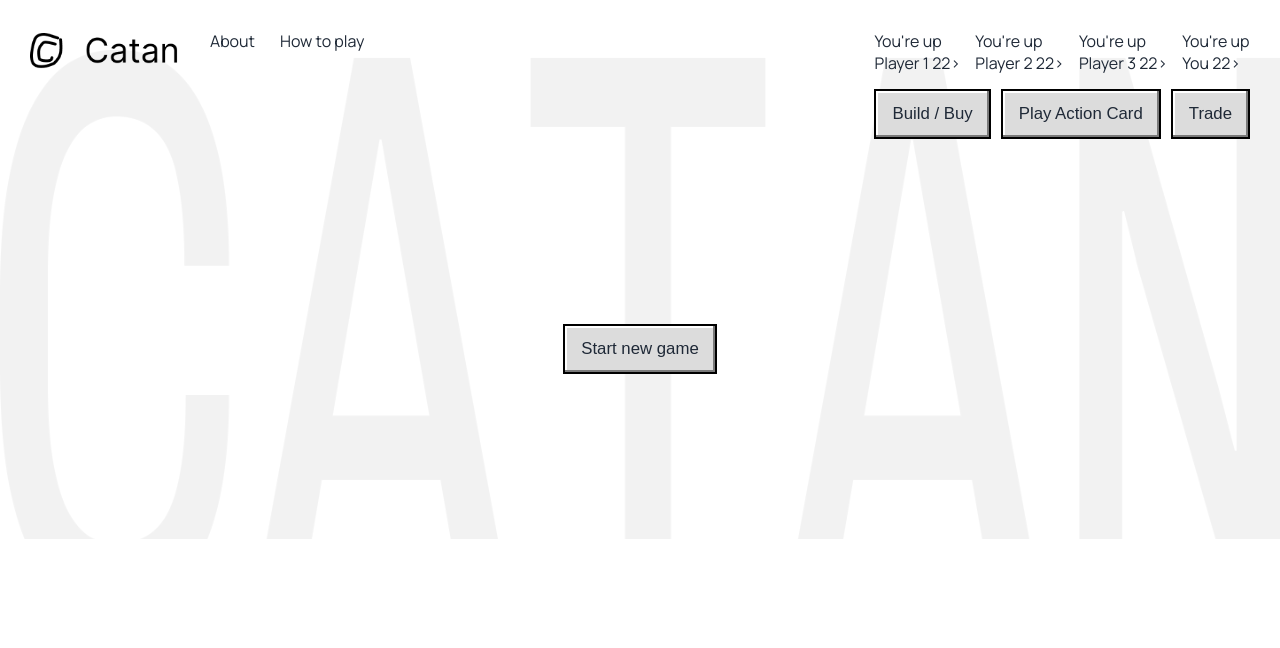
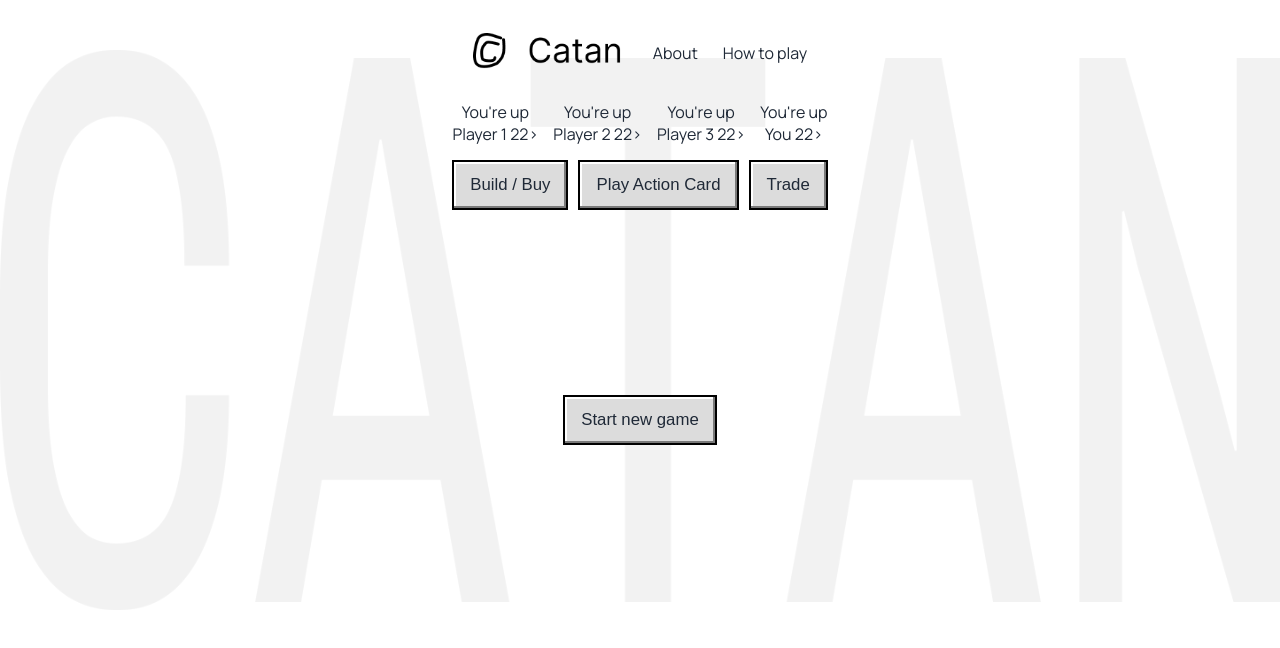
Before and after one commit to kevanlee/catan, a website built with Vite: page index.html in a window 1280 px wide. Built offline with nearby package versions, Linux system fonts and the light colour scheme.

Commit message:
Center header content

```diff
--- a/styles.css
+++ b/styles.css
@@ -34,20 +34,24 @@
 
 .main-nav {
   display: flex;
-  flex-direction: row;
+  flex-direction: column;
+  align-items: center;
   gap: 25px;
+  text-align: center;
 }
 
 .left-nav {
   display: flex;
+  align-items: center;
   gap: 30px;
+  justify-content: center;
 }
 
 .right-nav {
-  margin-left: auto;
   display: flex;
   flex-direction: column;
   gap: 15px;
+  align-items: center;
 }
 
 #logo img { width: 150px; }
@@ -67,6 +71,7 @@
   display: flex;
   flex-direction: row;
   align-items: center;
+  justify-content: center;
   gap: 15px;
 }
 
@@ -183,6 +188,7 @@
 .action-buttons {
   display: flex;
   flex-direction: row;
+  justify-content: center;
   gap: 10px;
 }
 
@@ -208,7 +214,7 @@
 
 .btn.wide {
   height: 50px;
-  text-align: left;
+  text-align: center;
 }
 
 
```
